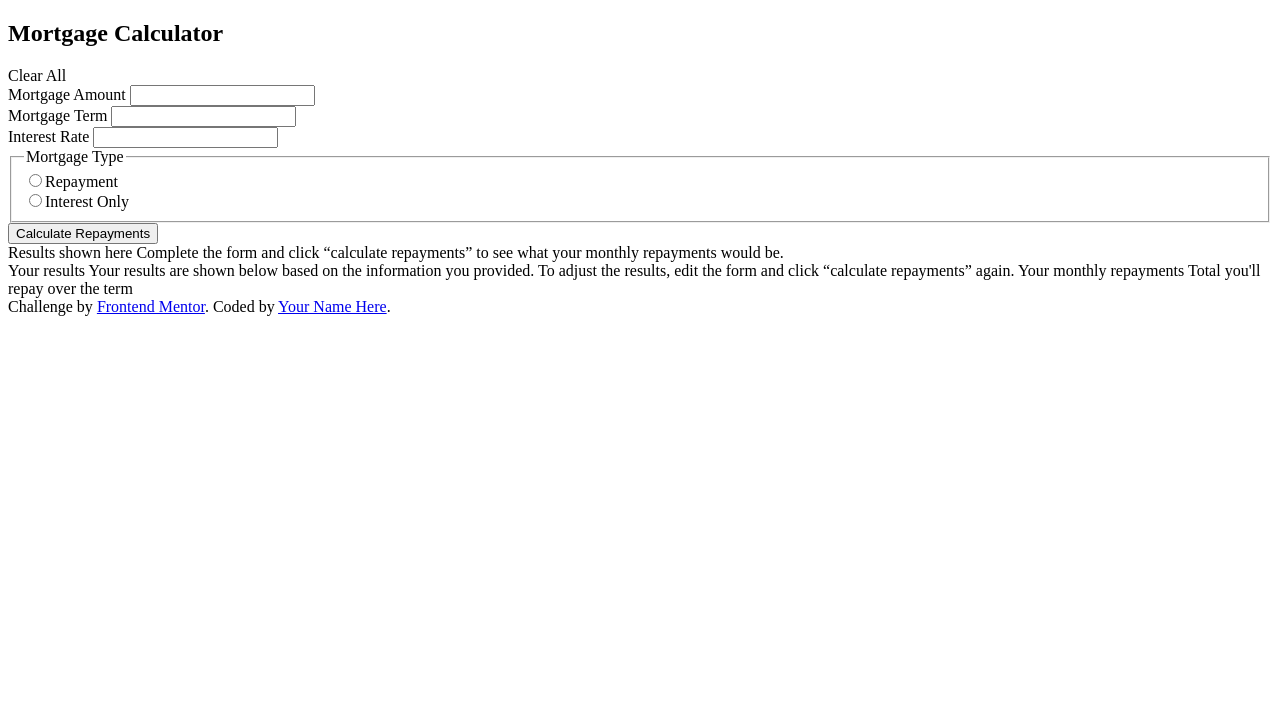
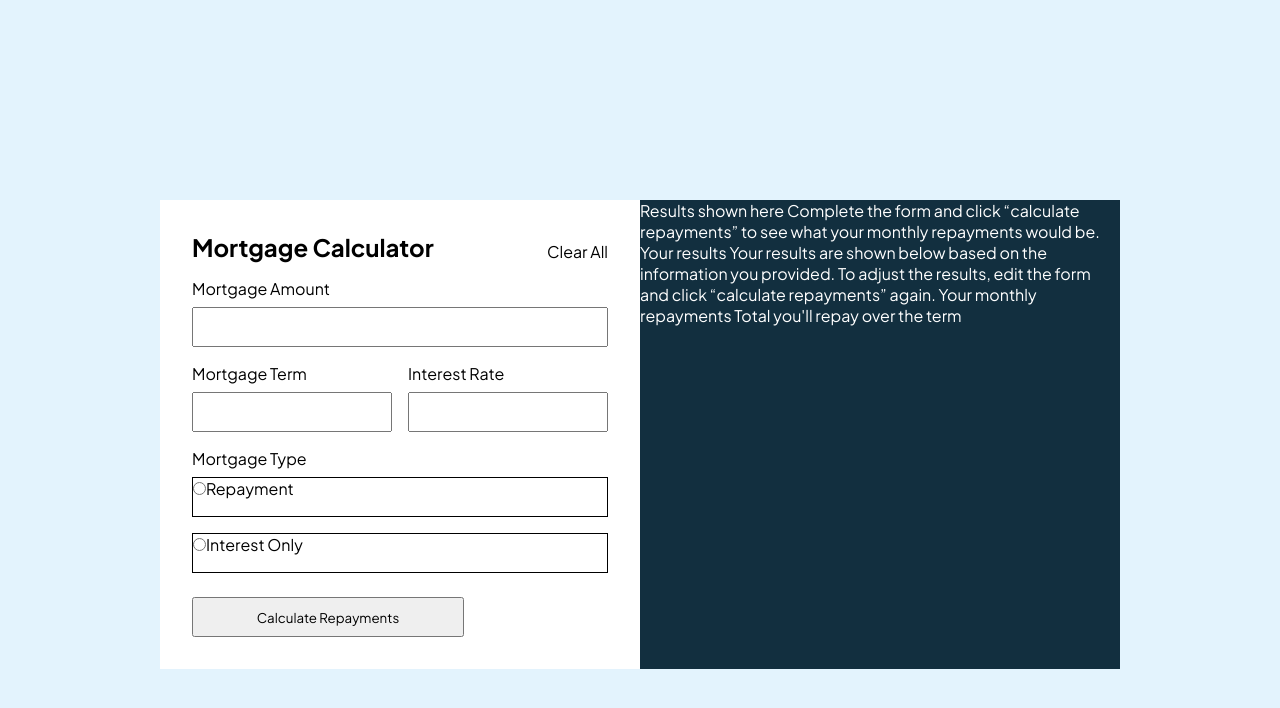
Before and after one commit to saga-k/FM-Mortgage-repayment-calculator, a plain HTML site: page mortgage-repayment-calculator-main/index.html in a window 1280 px wide. Drawn offline with Linux system fonts and the light colour scheme.

Commit message:
form layout started

```diff
--- a/mortgage-repayment-calculator-main/index.css
+++ b/mortgage-repayment-calculator-main/index.css
@@ -0,0 +1,151 @@
+/*Colors
+### Primary
+
+- Lime: hsl(61, 70%, 52%)
+- Red: hsl(4, 69%, 50%)
+
+### Neutral
+
+- White: hsl(0, 0%, 100%)
+- Slate 100: hsl(202, 86%, 94%)
+- Slate 300: hsl(203, 41%, 72%)
+- Slate 500: hsl(200, 26%, 54%)
+- Slate 700: hsl(200, 24%, 40%)
+- Slate 900: hsl(202, 55%, 16%)
+*/
+
+* {
+  margin: 0;
+  padding: 0;
+  box-sizing: border-box;
+}
+
+h1,
+h2,
+h3,
+h4,
+h5,
+h6,
+p,
+a,
+li,
+form,
+button {
+  font-family: "Plus Jakarta Sans", sans-serif;
+}
+
+body {
+  background-color: hsl(202, 86%, 94%);
+}
+
+#card {
+  background-color: white;
+  display: grid;
+  grid-template-columns: 1fr 1fr;
+  width: 80%;
+  max-width: 60rem;
+  margin: auto;
+  margin-top: 25vh;
+}
+
+#left {
+  grid-column: 1/2;
+  padding: 2rem;
+}
+
+#right {
+  grid-column: 2/3;
+  background-color: hsl(202, 55%, 16%);
+  color: white;
+}
+
+form {
+  display: grid;
+  grid-template-columns: 1fr 1fr 1fr 1fr 1fr 1fr;
+  gap: 1rem;
+}
+
+
+#formTitle {
+  grid-column: 1/5;
+  width: 100%;
+}
+
+#clearAll {
+  grid-column: 5/7;
+  width: 100%;
+  text-align: right;
+  align-self: last baseline;
+}
+
+#amount {
+  grid-column: 1/7;
+  width: 100%;
+}
+
+#amount input {
+  width: 100%;
+  height: 2.5rem;
+  margin-top: 0.5rem;
+}
+
+#term {
+  grid-column: 1/4;
+  width: 100%;
+}
+
+#term input {
+  width: 100%;
+  height: 2.5rem;
+  margin-top: 0.5rem;
+}
+
+
+#interestRate {
+  grid-column: 4/7;
+  width: 100%;
+}
+
+#interestRate input {
+  width: 100%;
+  height: 2.5rem;
+  margin-top: 0.5rem;
+}
+
+
+#radioButtons {
+  grid-column: 1/7;
+  width: 100%;
+}
+
+#repayment {
+  width: 100%;
+  border: solid 1px black;
+  height: 2.5rem;
+  margin-top: 0.5rem;
+}
+
+#interestOnly {
+  width: 100%;
+  border: solid 1px black;
+  height: 2.5rem;
+  margin-top: 0.5rem;
+}
+
+form button {
+  grid-column: 1/5;
+  height: 2.5rem;
+  margin-top: 0.5rem;
+
+}
+
+fieldset {
+  border: none;
+  display: flex;
+  flex-direction: column;
+  gap: 0.5rem;
+}
+
+form label {
+  margin-bottom: 1rem;
+}
--- a/mortgage-repayment-calculator-main/index.html
+++ b/mortgage-repayment-calculator-main/index.html
@@ -4,18 +4,28 @@
 <head>
   <meta charset="UTF-8">
   <meta name="viewport" content="width=device-width, initial-scale=1.0">
-  <!-- displays site properly based on user's device -->
 
+  <!-- Font here -->
+  <link rel="preconnect" href="https://fonts.googleapis.com">
+  <link rel="preconnect" href="https://fonts.gstatic.com" crossorigin>
+  <link
+    href="https://fonts.googleapis.com/css2?family=Plus+Jakarta+Sans:ital,wght@0,200..800;1,200..800&family=Red+Hat+Text:ital,wght@0,300..700;1,300..700&display=swap"
+    rel="stylesheet">
+
+  <!-- Stylesheet here -->
+  <link rel="stylesheet" href="index.css">
+
+  <!-- Favicon and title here -->
   <link rel="icon" type="image/png" sizes="32x32" href="./assets/images/favicon-32x32.png">
-  <link rel="stylesheet" href="index.css">
   <title>Frontend Mentor | Mortgage repayment calculator</title>
 </head>
 
 <body>
   <article id="card">
+    <div id="left">
       <form>
-      <h1>Mortgage Calculator</h1>
-      <a>Clear All</a>
+        <h1 id="formTitle">Mortgage Calculator</h1>
+        <a id="clearAll">Clear All</a>
 
         <div id="amount">
           <label>Mortgage Amount</label>
@@ -35,29 +45,40 @@
 
         <fieldset id="radioButtons">
           <legend>Mortgage Type</legend>
-        <div>
-          <input type="radio" name="mortgageType" id="repayment" class="radio">Repayment
+
+          <div id="repayment">
+            <input type="radio" name="mortgageType" class="radio">Repayment
           </div>
-        <input type="radio" name="mortgageType" id="interestOnly" class="radio">Interest Only
+
+          <div id="interestOnly">
+            <input type="radio" name="mortgageType" class="radio">Interest Only
           </div>
+
         </fieldset>
 
         <button type="submit">Calculate Repayments</button>
+      </form>
+    </div>
 
-    </form>
+
     <!-- Empty results start -->
+    <div id="right">
       <div id="emptyResults">
 
-      Results shown here
+        <p>Results shown here
 
           Complete the form and click “calculate repayments” to see what
           your monthly repayments would be.
+        </p>
       </div>
 
       <!-- Empty results end -->
 
+
+
       <!-- Completed results start -->
       <div id="completedResults">
+        <p>
           Your results
 
           Your results are shown below based on the information you provided.
@@ -66,16 +87,14 @@
           Your monthly repayments
 
           Total you'll repay over the term
+        </p>
 
+      </div>
     </div>
   </article>
 
   <!-- Completed results end -->
 
-  <div class="attribution">
-    Challenge by <a href="https://www.frontendmentor.io?ref=challenge">Frontend Mentor</a>.
-    Coded by <a href="#">Your Name Here</a>.
-  </div>
 </body>
 
 </html>
```
Lines whose indentation alone changed are shown as unchanged.
